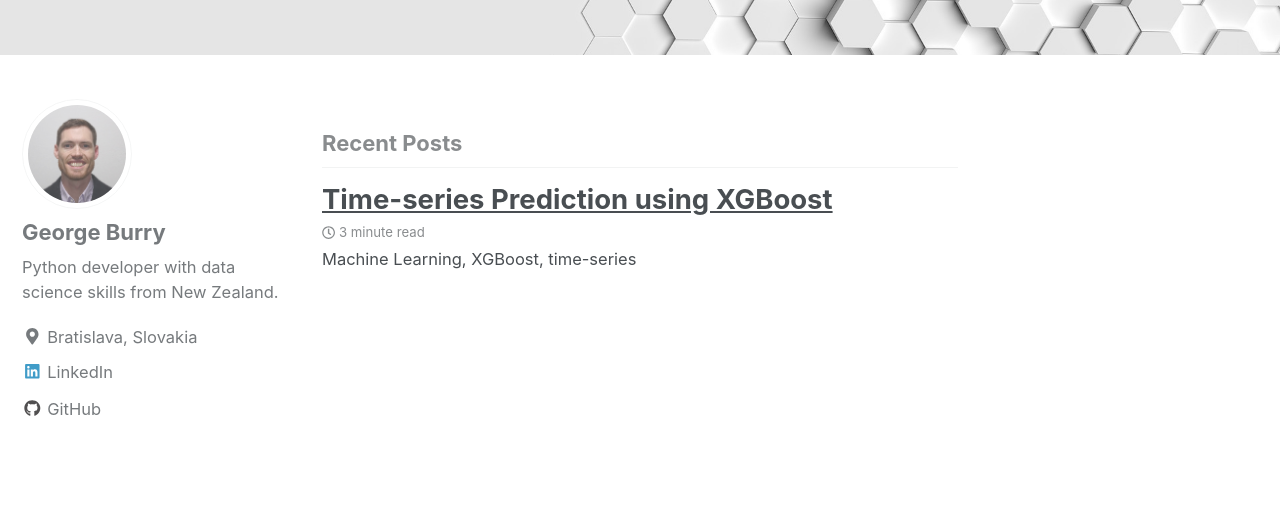
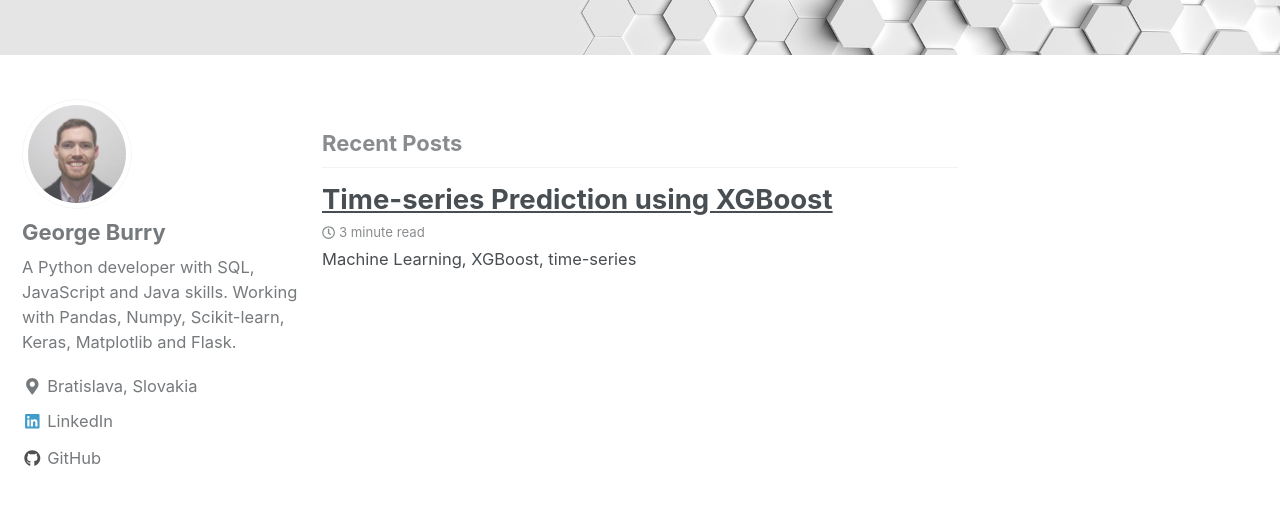
Before and after one commit to georgeburry/georgeburry.github.io, a Jekyll site: the page built from index.html, in a window 1280 px wide and 900 px high, scrolled down 627 px. Shown: the top 505 px of the window. Built offline with Jekyll 4.4.1, drawn with Linux system fonts in a browser that asks for light colours; nearby versions of some CDN libraries; the list of posts is cut into pages by our own code.

Commit message:
Update _config.yml

```diff
--- a/_config.yml
+++ b/_config.yml
@@ -19,7 +19,7 @@
 title                    : "George Burry"
 title_separator          : "-"
 name                     : "George Burry"
-description              : "An amazing website."
+description              : "Data Science and Machine Learning Blog"
 url                      : # the base hostname & protocol for your site e.g. "https://mmistakes.github.io"
 baseurl                  : # the subpath of your site, e.g. "/blog"
 repository               : # GitHub username/repo-name e.g. "mmistakes/minimal-mistakes"
@@ -100,7 +100,7 @@
 author:
   name             : "George Burry"
   avatar           : "/images/bio-photo.jpg" # path of avatar image, e.g. "/assets/images/bio-photo.jpg"
-  bio              : "Python developer with data science skills from New Zealand."
+  bio              : "A Python developer with SQL, JavaScript and Java skills. Working with Pandas, Numpy, Scikit-learn, Keras, Matplotlib and Flask."
   location         : "Bratislava, Slovakia"
   email            :
   uri              :
```
